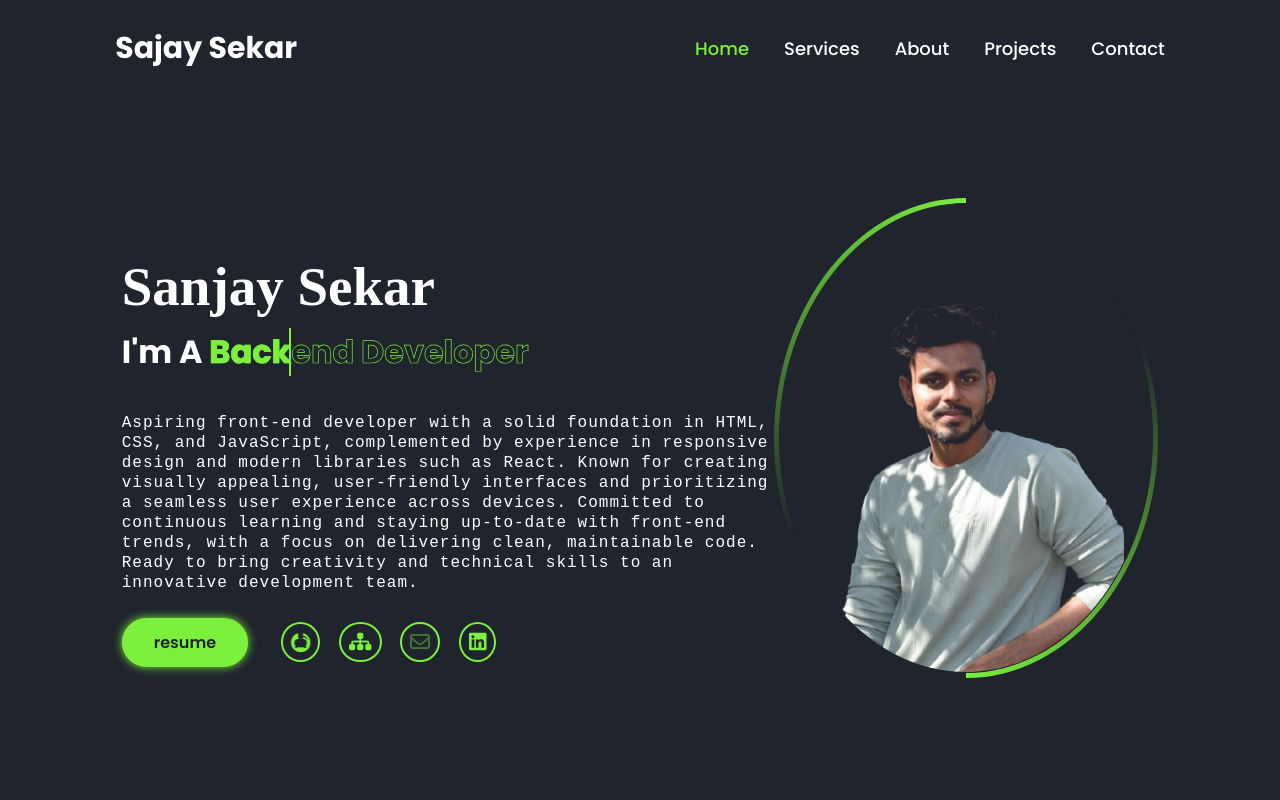
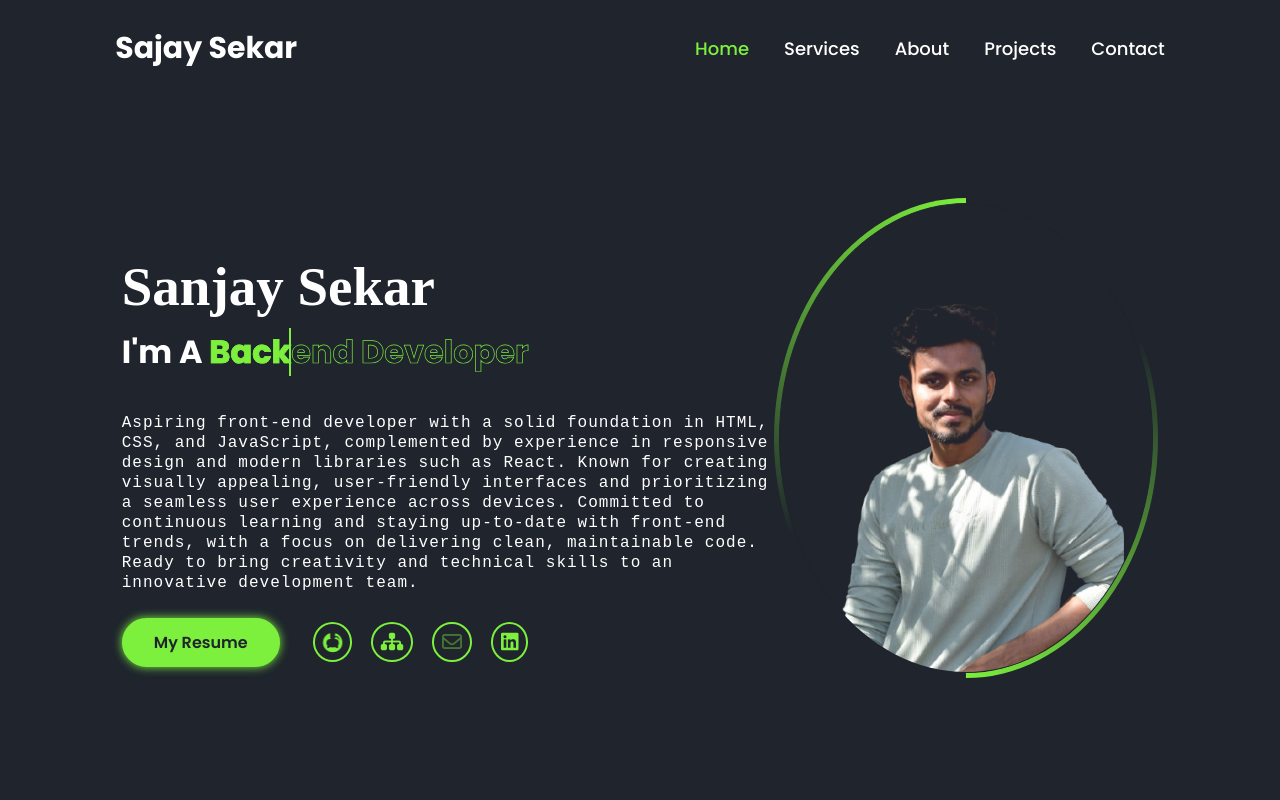
Before and after one commit to sanjaysekar2506/My-Portfolio, a plain HTML site: page index.html in a window 1280 px wide. Shown: the top 800 px of the page. Drawn offline with Linux system fonts and the light colour scheme.

Commit message:
Updated button text

```diff
--- a/index.html
+++ b/index.html
@@ -185,7 +185,7 @@
                 delivering clean, maintainable code. Ready to bring creativity and technical skills to an innovative
                 development team.</p>
             <div class="btn-sci">
-             <a href="assets/Sanjay.pdf" class="btn" target="_blank">resume</a>
+             <a href="assets/Sanjay.pdf" class="btn" target="_blank"> My Resume</a>
 
                 <div class="sci">
                     <a href="https://github.com/sanjaysekar2506" target="_blank"><i
```
